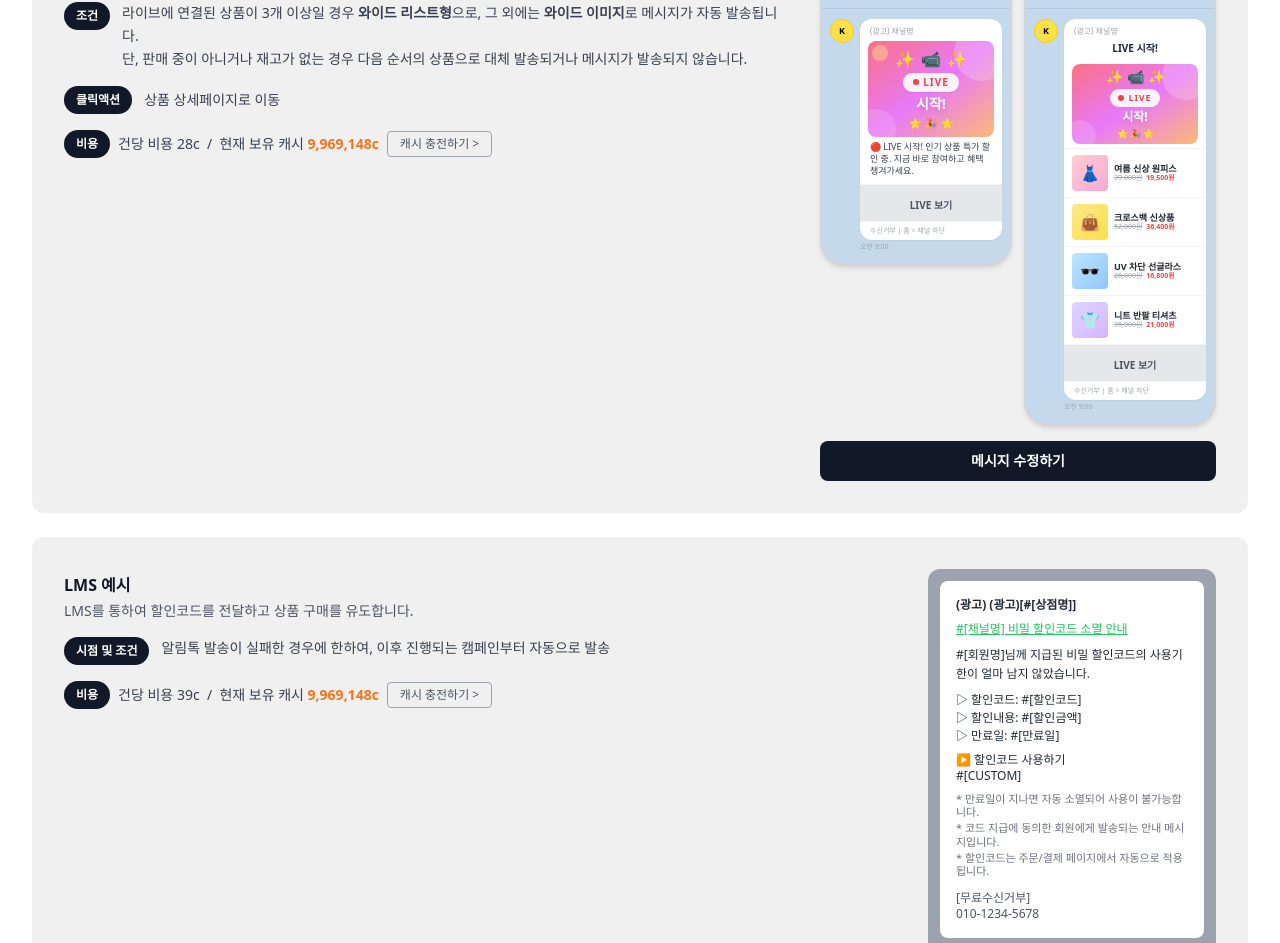
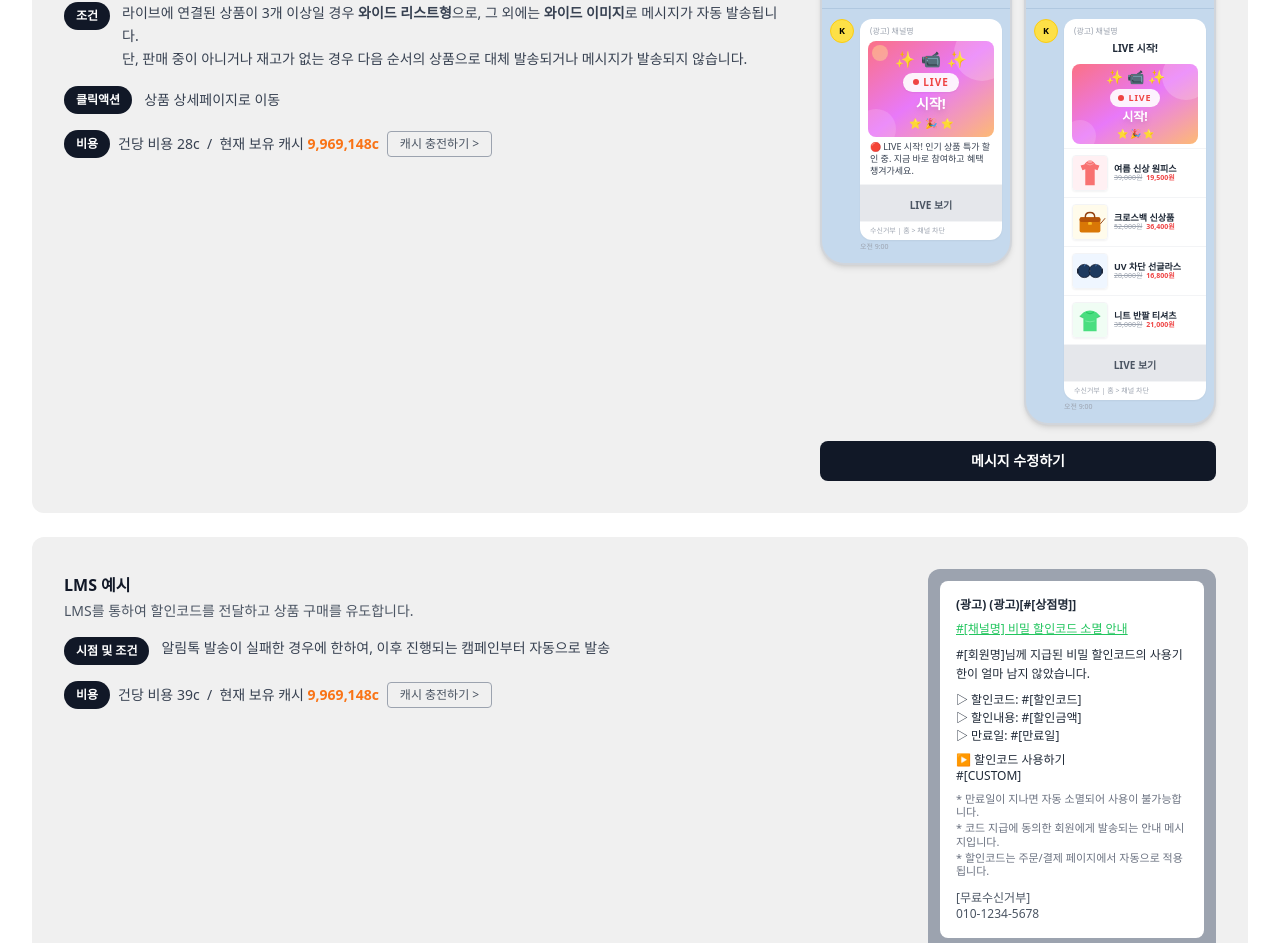
Before and after one commit to vldlzm/flexg_CRM_LIVE, a Next.js app: page /crm/live/create in a window 1280 px wide. Shown: the part 1583-2526 px from the top of the page. Built offline with nearby package versions, Linux system fonts and the light colour scheme.

Commit message:
feat: 캐러셀 상품 썸네일 SVG 실사 스타일로 교체

```diff
--- a/src/components/CrmLiveCreate.tsx
+++ b/src/components/CrmLiveCreate.tsx
@@ -541,14 +541,62 @@ export default function CrmLiveCreate() {
                           </div>
                           {/* 상품 리스트 */}
                           {[
-                            { name: '여름 신상 원피스', regular: '39,000원', sale: '19,500원', bg: 'from-rose-200 to-pink-300', emoji: '👗' },
-                            { name: '크로스백 신상품',  regular: '52,000원', sale: '36,400원', bg: 'from-amber-200 to-yellow-300', emoji: '👜' },
-                            { name: 'UV 차단 선글라스', regular: '28,000원', sale: '16,800원', bg: 'from-sky-200 to-blue-300', emoji: '🕶️' },
-                            { name: '니트 반팔 티셔츠', regular: '35,000원', sale: '21,000원', bg: 'from-violet-200 to-purple-300', emoji: '👕' },
+                            {
+                              name: '여름 신상 원피스', regular: '39,000원', sale: '19,500원',
+                              img: (
+                                <svg viewBox="0 0 36 36" className="h-full w-full">
+                                  <rect width="36" height="36" fill="#fff0f3"/>
+                                  <path d="M18 5 C15 5 13 7 12 9 L8 10 L10 15 L13 14 L13 31 L23 31 L23 14 L26 15 L28 10 L24 9 C23 7 21 5 18 5Z" fill="#f87171"/>
+                                  <path d="M14 8 Q18 11 22 8" stroke="#fca5a5" strokeWidth="1" fill="none"/>
+                                  <ellipse cx="18" cy="6" rx="2.5" ry="1.5" fill="#fca5a5"/>
+                                </svg>
+                              ),
+                            },
+                            {
+                              name: '크로스백 신상품', regular: '52,000원', sale: '36,400원',
+                              img: (
+                                <svg viewBox="0 0 36 36" className="h-full w-full">
+                                  <rect width="36" height="36" fill="#fffbeb"/>
+                                  <rect x="7" y="13" width="22" height="16" rx="2" fill="#d97706"/>
+                                  <rect x="7" y="13" width="22" height="5" rx="2" fill="#b45309"/>
+                                  <path d="M13 13 Q13 8 18 8 Q23 8 23 13" stroke="#92400e" strokeWidth="1.5" fill="none" strokeLinecap="round"/>
+                                  <rect x="16" y="18" width="4" height="3" rx="1" fill="#fbbf24"/>
+                                  <line x1="29" y1="20" x2="34" y2="14" stroke="#92400e" strokeWidth="1"/>
+                                </svg>
+                              ),
+                            },
+                            {
+                              name: 'UV 차단 선글라스', regular: '28,000원', sale: '16,800원',
+                              img: (
+                                <svg viewBox="0 0 36 36" className="h-full w-full">
+                                  <rect width="36" height="36" fill="#eff6ff"/>
+                                  <circle cx="12" cy="18" r="7" fill="#1e3a5f" stroke="#0f172a" strokeWidth="0.8"/>
+                                  <circle cx="24" cy="18" r="7" fill="#1e3a5f" stroke="#0f172a" strokeWidth="0.8"/>
+                                  <line x1="19" y1="18" x2="17" y2="18" stroke="#334155" strokeWidth="1.5"/>
+                                  <line x1="5" y1="16" x2="5" y2="20" stroke="#0f172a" strokeWidth="1.2" strokeLinecap="round"/>
+                                  <line x1="31" y1="16" x2="31" y2="20" stroke="#0f172a" strokeWidth="1.2" strokeLinecap="round"/>
+                                  <path d="M12 13 Q12 11 14 11" stroke="#60a5fa" strokeWidth="0.8" fill="none" opacity="0.6"/>
+                                  <path d="M24 13 Q24 11 26 11" stroke="#60a5fa" strokeWidth="0.8" fill="none" opacity="0.6"/>
+                                </svg>
+                              ),
+                            },
+                            {
+                              name: '니트 반팔 티셔츠', regular: '35,000원', sale: '21,000원',
+                              img: (
+                                <svg viewBox="0 0 36 36" className="h-full w-full">
+                                  <rect width="36" height="36" fill="#f0fdf4"/>
+                                  <path d="M11 10 L7 14 L11 16 L11 30 L25 30 L25 16 L29 14 L25 10 Q22 8 18 8 Q14 8 11 10Z" fill="#4ade80"/>
+                                  <path d="M14 10 Q18 13 22 10" stroke="#22c55e" strokeWidth="1" fill="none"/>
+                                  <path d="M7 14 L11 16" stroke="#16a34a" strokeWidth="0.5"/>
+                                  <path d="M25 16 L29 14" stroke="#16a34a" strokeWidth="0.5"/>
+                                  <path d="M13 19 Q18 21 23 19" stroke="#86efac" strokeWidth="0.8" fill="none"/>
+                                </svg>
+                              ),
+                            },
                           ].map((item, i) => (
                             <div key={i} className="flex items-center gap-1.5 border-t border-gray-100 px-2 py-1.5">
-                              <div className={`h-9 w-9 shrink-0 rounded bg-gradient-to-br ${item.bg} flex items-center justify-center text-base`}>
-                                {item.emoji}
+                              <div className="h-9 w-9 shrink-0 rounded overflow-hidden shadow-sm border border-gray-100">
+                                {item.img}
                               </div>
                               <div className="min-w-0">
                                 <p className="text-[9px] font-semibold text-gray-800 leading-tight">{item.name}</p>
```
